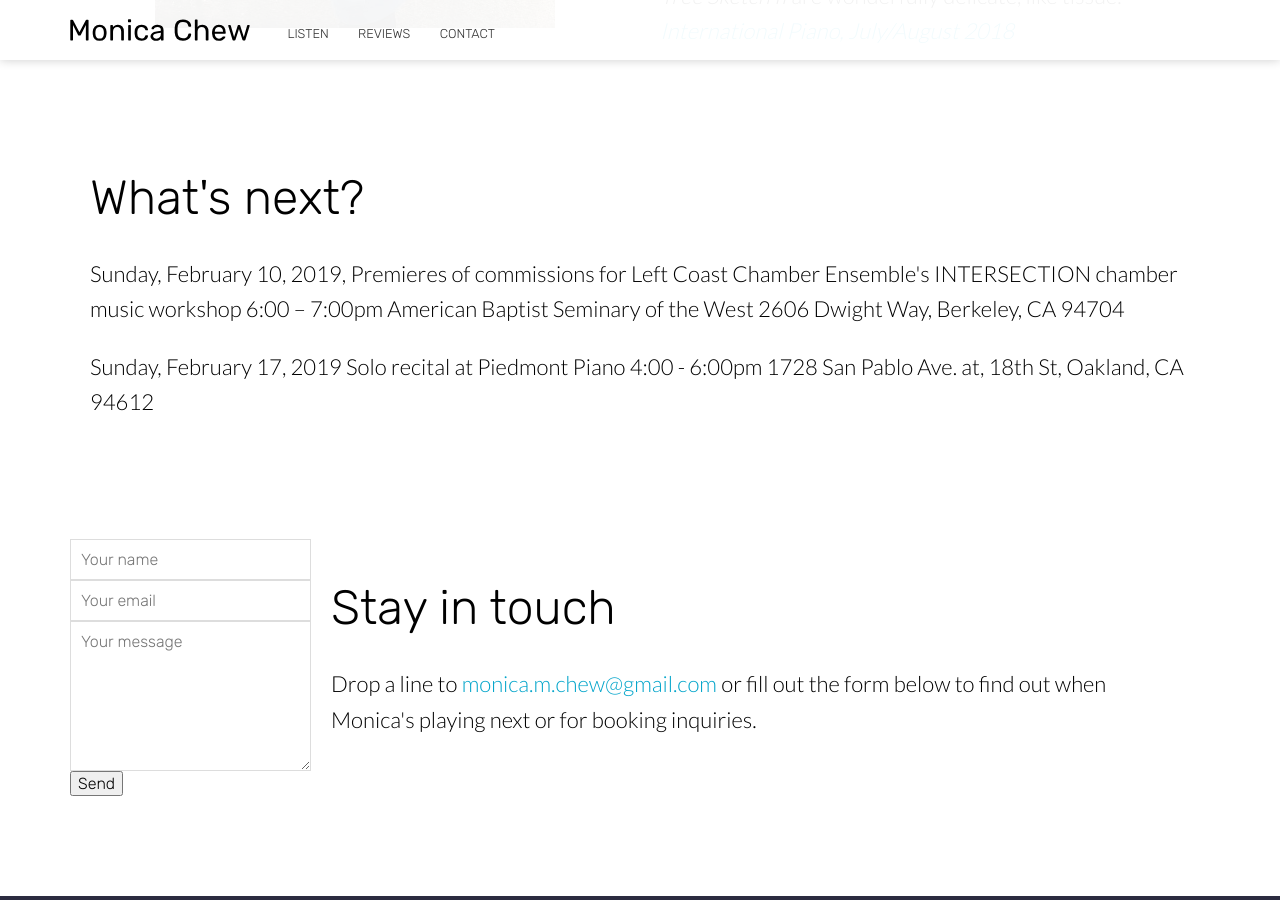
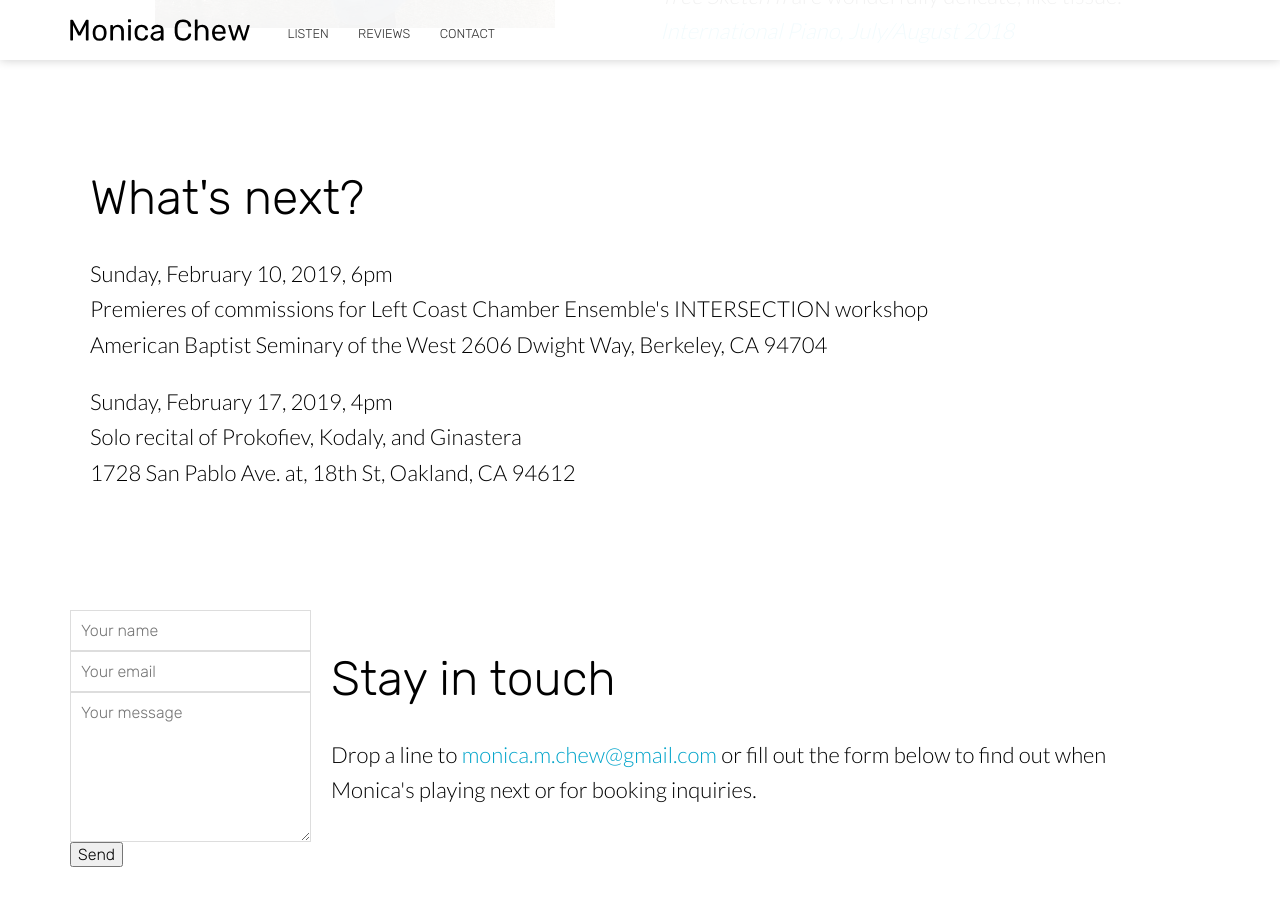
Before and after one commit to monicachew/monicachew.github.io, a Jekyll site: the page built from index.html, in a window 1280 px wide and 900 px high, scrolled down 1940 px. Built offline with Jekyll 4.4.1, drawn with Linux system fonts in a browser that asks for light colours; nearby versions of some CDN libraries.

Commit message:
Updated 'index.html' via CloudCannon

```diff
--- a/index.html
+++ b/index.html
@@ -60,16 +60,10 @@
 					What's next?
 				</h2>
 				<p class="editable">
-				Sunday, February 10, 2019, Premieres of commissions for Left Coast Chamber Ensemble's INTERSECTION chamber music workshop
-				6:00 – 7:00pm
-				American Baptist Seminary of the West
-				2606 Dwight Way, Berkeley, CA 94704
-			    </p>
+					Sunday, February 10, 2019, 6pm<br />Premieres of commissions for Left Coast Chamber Ensemble's INTERSECTION workshop<br />American Baptist Seminary of the West 2606 Dwight Way, Berkeley, CA 94704
+				</p>
 			    <p class="editable">
-			    Sunday, February 17, 2019
-			    Solo recital at Piedmont Piano
-			    4:00 - 6:00pm
-			    1728 San Pablo Ave. at, 18th St, Oakland, CA 94612
+			    	Sunday, February 17, 2019, 4pm<br />Solo recital of Prokofiev, Kodaly, and Ginastera<br />1728 San Pablo Ave. at, 18th St, Oakland, CA 94612
 			    </p>
 			</div>
 		</div>
@@ -86,8 +80,8 @@
 				</p>
 			</div>
 			<form method="POST" action="https://formspree.io/monica.m.chew@gmail.com">
-  <input type="text" name="name" placeholder="Your name">
-  <input type="email" name="email" placeholder="Your email">
+  <input type="text" name="name" placeholder="Your name" />
+  <input type="email" name="email" placeholder="Your email" />
   <textarea name="message" placeholder="Your message"></textarea>
   <button type="submit">Send</button>
 </form>
```
